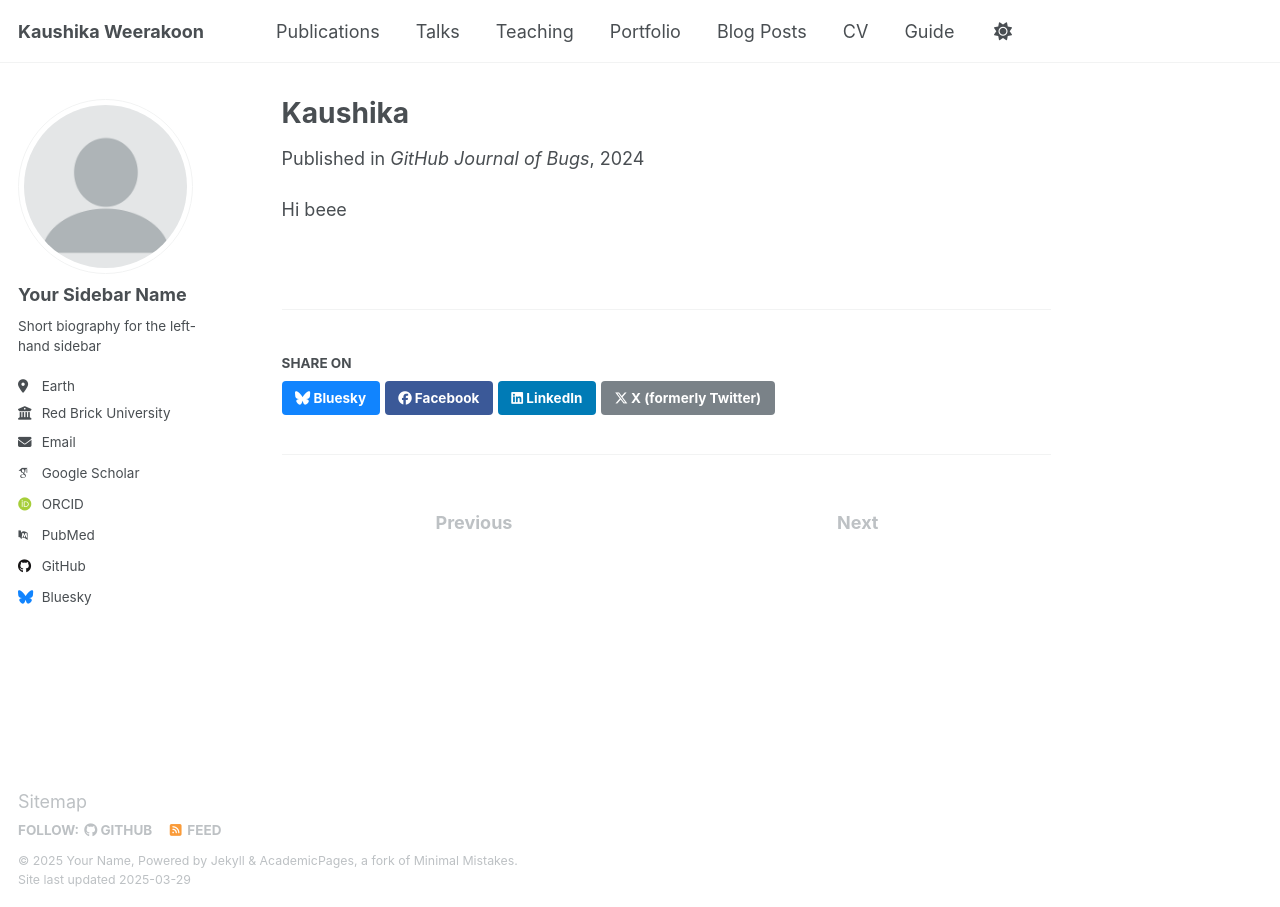
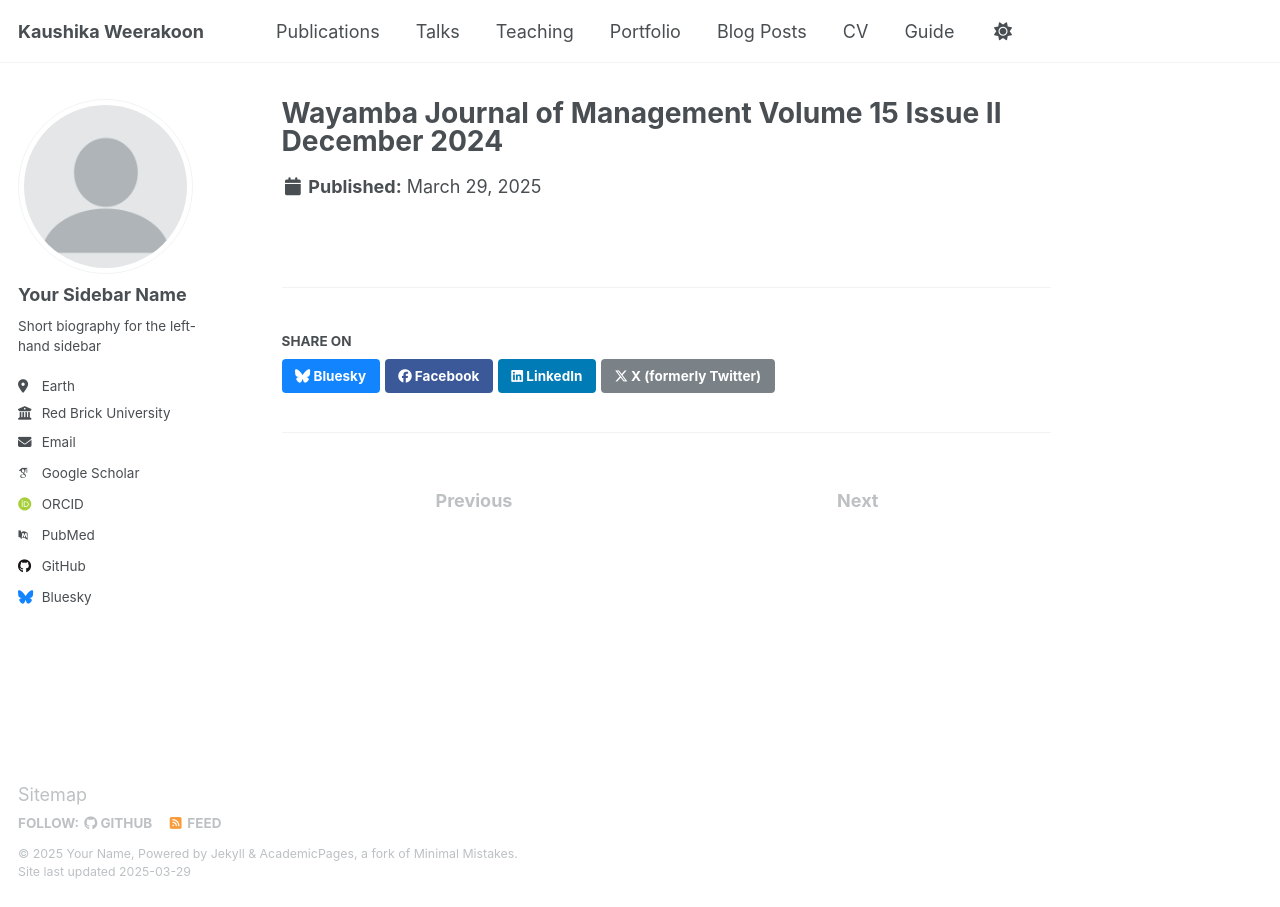
Before and after one commit to kaushikaW/kaushikaW.github.io, a Jekyll site: the page built from _publications/publication_1.md, in a window 1280 px wide. Built offline with Jekyll 4.4.1, drawn with Linux system fonts in a browser that asks for light colours; some web fonts are replaced.

Commit message:
Update publication_1.md

```diff
--- a/_publications/publication_1.md
+++ b/_publications/publication_1.md
@@ -1,11 +1,6 @@
 ---
-title: "Kaushika"
+title: "Wayamba Journal of Management Volume 15 Issue II December 2024"
 collection: publications
-category: conferences
-permalink: /publication/2024-02-17-paper-title-number-4
-excerpt:
-date: 2024-02-17
-venue: 'GitHub Journal of Bugs'
-paperurl: 'http://academicpages.github.io/files/paper3.pdf'
+category: Article
+permalink: Perera
 ---
-Hi beee
```
